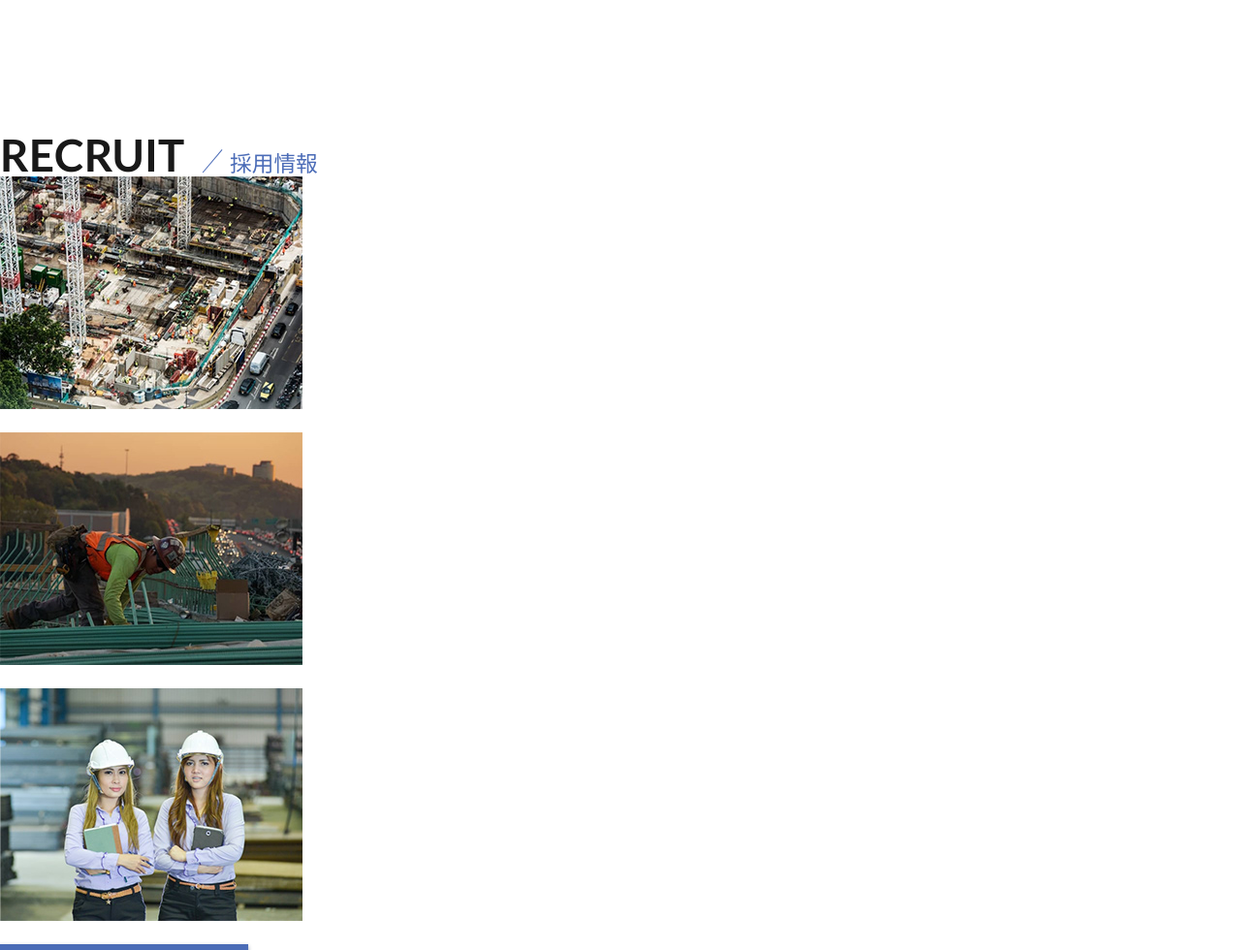
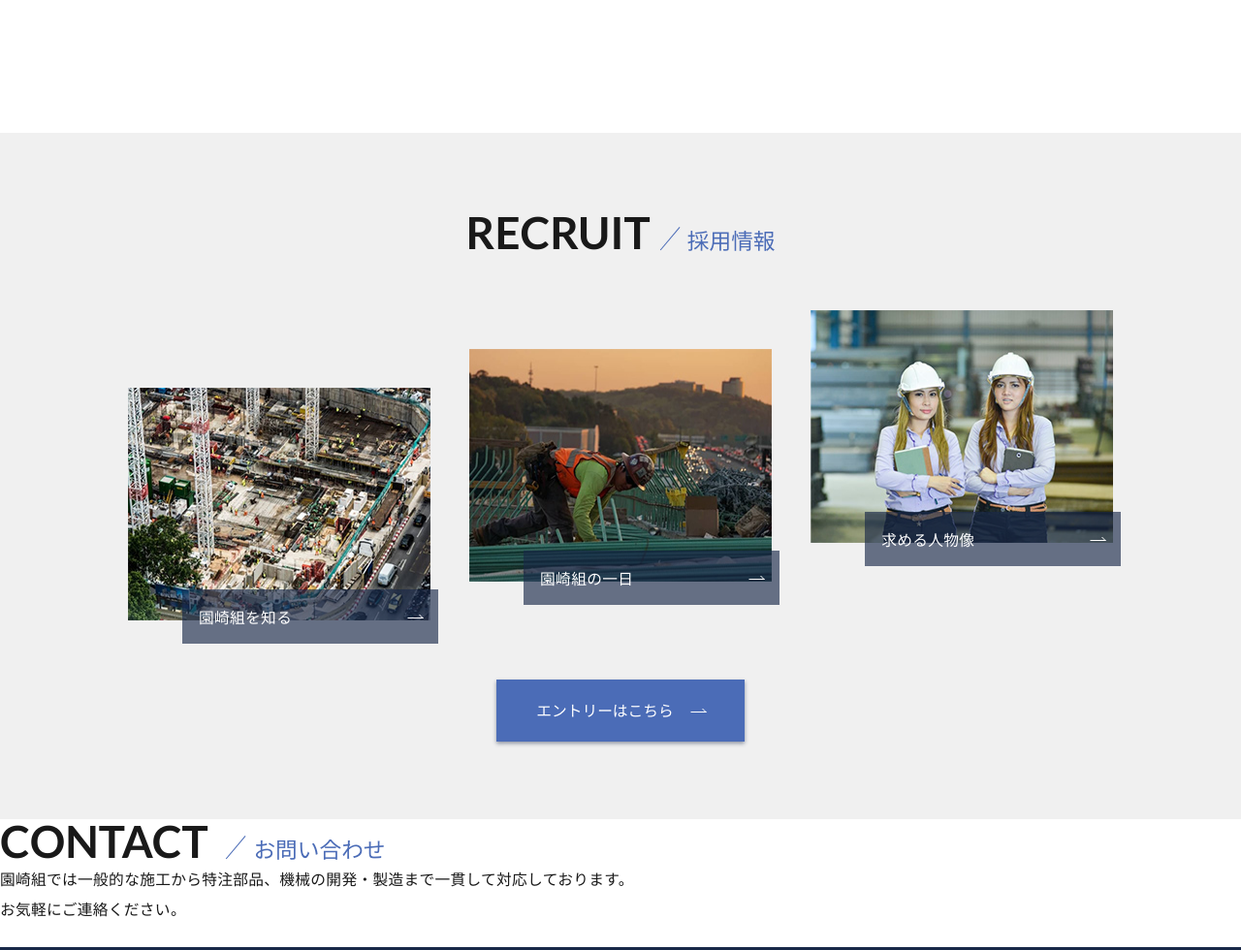
Before and after one commit to MaiSekioka/sonozakigumi, a plain HTML site: page index.html in a window 1280 px wide. Shown: the part 3180-4160 px from the top of the page at 97% size. Drawn offline with nearby package versions, Linux system fonts and the light colour scheme.

Commit message:
recruit PCサイズのスタイル追加

```diff
--- a/css/style.scss
+++ b/css/style.scss
@@ -730,6 +730,95 @@ a:link, a:visited, a:hover, a:active {
 }
 
 /*----------------*/
+/* recruit        */
+/*----------------*/
+.recruit {
+  width: 100%;
+  padding: 80px 0;
+  background-color: $bgColor;
+  text-align: center;
+}
+
+.recruit-media-wrapper {
+  display: flex;
+  justify-content: space-between;
+  max-width: 1128px;
+  min-height: calc(32rem + ((1vw - 0.768rem) * 4.0134));
+  padding: 0 56px;
+  margin: 58px auto 0;
+}
+
+.recruit-media {
+  position: relative;
+  width: 30.7%;
+  height: 100%;
+
+  &__image {
+    position: relative;
+    width: 100%;
+    padding-top: 76.9%;
+    overflow: hidden;
+  }
+
+  &__img {
+    position: absolute;
+    top: 50%;
+    left: 0;
+    right: 0;
+    width: 100%;
+    transform: translateY(-50%);
+    object-fit: cover;
+  }
+
+  &__link-btn {
+    position: absolute;
+    bottom: -24px;
+    right: -8px;
+    display: flex;
+    justify-content: space-between;
+    align-items: center;
+    width: 84.6%;
+    height: 56px;
+    padding: 20px 17px;
+    background-color: rgba($color: $mainColor, $alpha: .64);
+    font-size: calc(1.4rem + ((1vw - 0.768rem) * 0.3344));
+    min-height: 0vw;
+    letter-spacing: 0.02em;
+
+    @include mq() {
+      font-size: 1.4rem;
+    }
+
+    @include mq(xl) {
+      font-size: 1.6rem;
+    }
+
+  }
+
+  &__link-btn-arrow {
+    width: 16px;
+    height: 4px;
+    border-right: 1px solid #fff;
+    border-bottom: 1px solid #fff;
+    transform: skewX(45deg);
+  }
+}
+
+.recruit-media {
+
+  &:nth-of-type(1) {
+    margin-top: 80px;
+  }
+
+  &:nth-of-type(2) {
+    margin-top: 40px;
+  }
+}
+
+.recruit__btn {
+  margin: 40px auto 0;
+}
+/*----------------*/
 /* footer         */
 /*----------------*/
 .footer {
--- a/index.html
+++ b/index.html
@@ -266,9 +266,7 @@
       <!-- /#works.works -->
 
       <section class="recruit" id="recruit">
-        <h2 class="recruit__title section-title">
-          RECRUIT
-          <span class="section-title__jp">採用情報</span>
+        <h2 class="recruit__title section-title">RECRUIT<span class="section-title__jp">採用情報</span>
           <!-- /.section-title__jp -->
         </h2>
         <!-- /.recruit__title .section-title -->
@@ -280,7 +278,7 @@
           </div>
           <!-- /.recruit-media__image -->
 
-          <a href="#/" class="recruit-media__link-btn">園崎組を知る</a>
+          <a href="#/" class="recruit-media__link-btn">園崎組を知る<span class="recruit-media__link-btn-arrow"></span></a>
           <!-- /.recruit-media__link-btn -->
         </div>
         <!-- /.recruit-media -->
@@ -291,7 +289,7 @@
           </div>
           <!-- /.recruit-media__image -->
 
-          <a href="#/" class="recruit-media__link-btn">園崎組の一日</a>
+          <a href="#/" class="recruit-media__link-btn">園崎組の一日<span class="recruit-media__link-btn-arrow"></span></a>
           <!-- /.recruit-media__link-btn -->
         </div>
         <!-- /.recruit-media -->
@@ -302,7 +300,7 @@
           </div>
           <!-- /.recruit-media__image -->
 
-          <a href="#/" class="recruit-media__link-btn">求める人物像</a>
+          <a href="#/" class="recruit-media__link-btn">求める人物像<span class="recruit-media__link-btn-arrow"></span></a>
           <!-- /.recruit-media__link-btn -->
         </div>
         <!-- /.recruit-media -->
```
Also changed, not shown: css/style.css, css/style.min.css, 2 other files.
